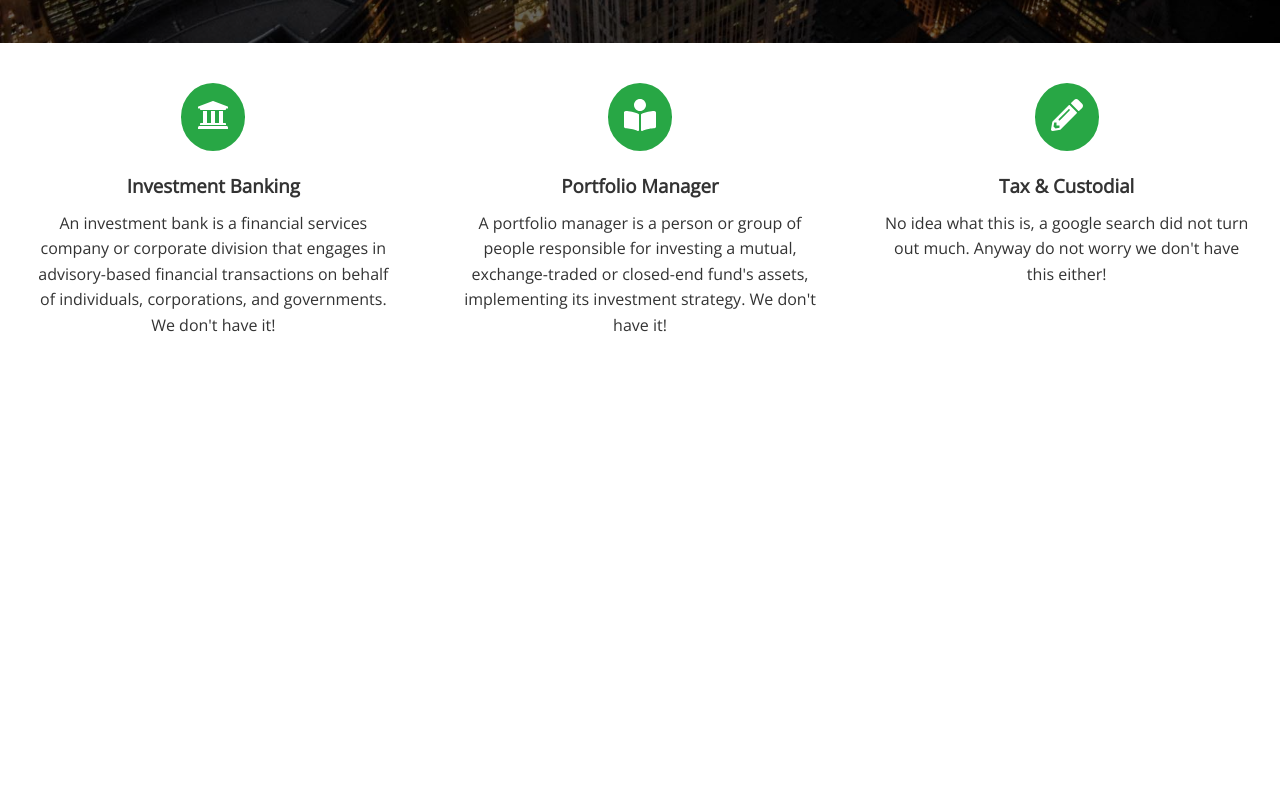
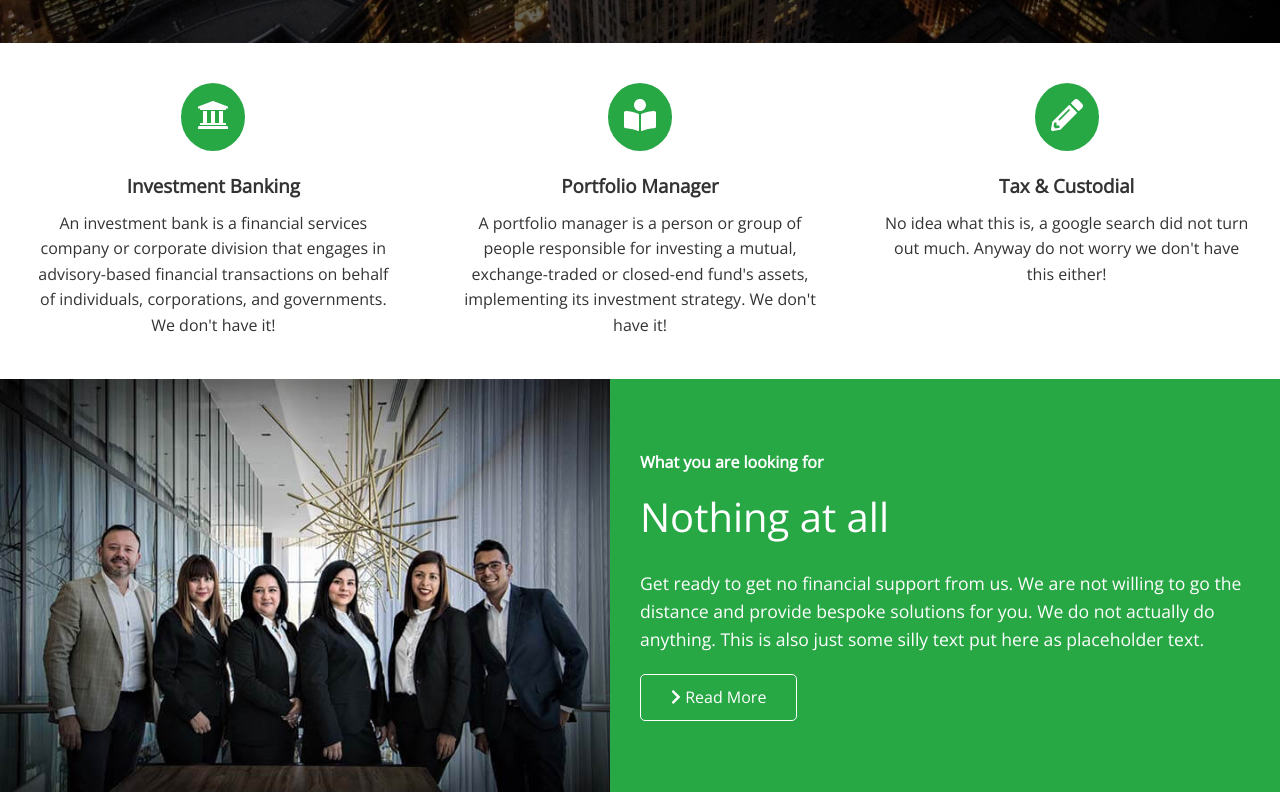
Before and after one commit to dario-piotrowicz/ReactJS-CSS_demo_fictional-company_website_miniproject, a React app: page / in a window 1280 px wide. Shown: the part 757-1557 px from the top of the page. Before the commit the page ends 1136 px from the top, so only its background shows below. Built offline with nearby package versions, Linux system fonts and the light colour scheme; the HTML template or start-up script is replaced by a standard one.

Commit message:
implemented SolutionsSection

```diff
--- /dev/null
+++ b/src/components/solutions-section/solutions-section.component.jsx
@@ -0,0 +1,31 @@
+import React from 'react';
+import './solutions-section.styles.scss';
+import people from '../../assets/images/home/people.jpg';
+import { FontAwesomeIcon } from '@fortawesome/react-fontawesome';
+import { faChevronRight } from '@fortawesome/free-solid-svg-icons';
+import { Link } from 'react-router-dom';
+
+const SolutionsSection = () => {
+  return (
+    <section className="solutions-section">
+      <div className="image">
+        <img src={people} alt="people" />
+      </div>
+      <div className="content">
+        <h4>What you are looking for</h4>
+        <h2>Nothing at all</h2>
+        <p>
+          Get ready to get no financial support from us. We are not willing to
+          go the distance and provide bespoke solutions for you. We do not
+          actually do anything. This is also just some silly text put here as
+          placeholder text.
+        </p>
+        <Link className="btn" to="/about">
+          <FontAwesomeIcon icon={faChevronRight} /> Read More
+        </Link>
+      </div>
+    </section>
+  );
+};
+
+export default SolutionsSection;
--- /dev/null
+++ b/src/components/solutions-section/solutions-section.styles.scss
@@ -0,0 +1,48 @@
+@import '../../common/styles/constants.scss';
+
+section.solutions-section {
+  display: flex;
+  flex-wrap: wrap;
+
+  .image {
+    flex: 1;
+
+    img {
+      flex: 1;
+      width: 100%;
+      height: 100%;
+      object-fit: cover;
+    }
+  }
+
+  .content {
+    flex: 1;
+    color: #fff;
+    background-color: $color-primary;
+    display: flex;
+    flex-direction: column;
+    align-items: flex-start;
+    justify-content: center;
+    padding: 30px;
+
+    h4 {
+      margin-bottom: 10px;
+    }
+
+    h2 {
+      font-size: 40px;
+      font-weight: 100;
+    }
+
+    p {
+      margin: 20px 0;
+      font-size: 1.1rem;
+    }
+
+    .btn {
+      color: #fff;
+      background: transparent;
+      border: 1px solid #fff;
+    }
+  }
+}
--- a/src/pages/home/home.page.component.jsx
+++ b/src/pages/home/home.page.component.jsx
@@ -2,11 +2,13 @@ import React from 'react';
 import './home.styles.scss';
 import Hero from '../../components/hero/hero.component';
 import InfoIconsSection from '../../components/info-icons-section/info-icons-section.component';
+import SolutionsSection from '../../components/solutions-section/solutions-section.component';
 
 const Home = () => (
   <main>
     <Hero />
     <InfoIconsSection />
+    <SolutionsSection />
   </main>
 );
 
```
